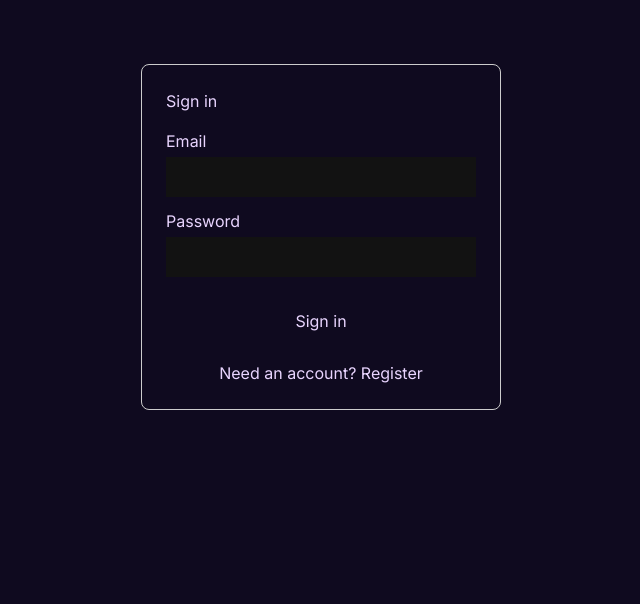
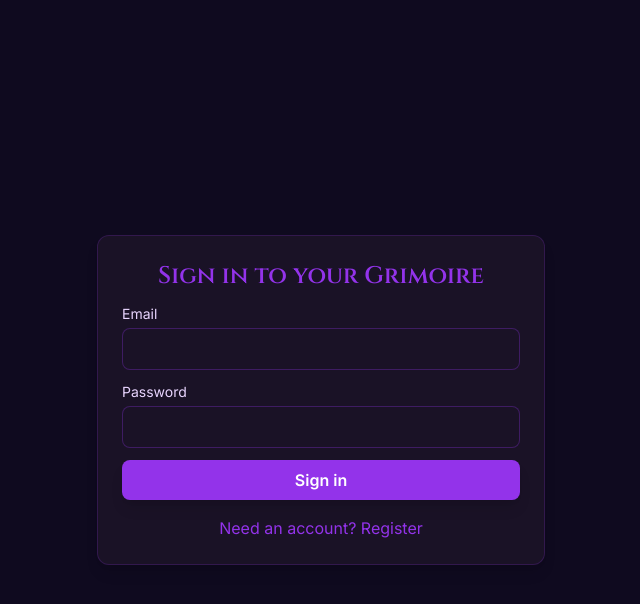
Before and after one commit to ind4skylivey/GRIMOIRE, a React (Create React App) app in the folder frontend/: page /login in a window 1280 px wide. Shown: the top 604 px of the page, without its empty margins (319-959 px from the left). Built offline with nearby package versions, Linux system fonts and the light colour scheme; no server answers.

Commit message:
[UI] Tailwind styling for auth/home and dnd list ordering

```diff
--- a/frontend/src/components/BoardList.tsx
+++ b/frontend/src/components/BoardList.tsx
@@ -97,6 +97,8 @@ const BoardList: React.FC = () => {
 
   const sensors = useSensors(useSensor(PointerSensor, { activationConstraint: { distance: 5 } }));
 
+  const sortLists = (ls: List[]) => [...ls].sort((a, b) => (a.position ?? 0) - (b.position ?? 0));
+
   const loadBoards = async () => {
     setLoading(true);
     setError(null);
@@ -117,7 +119,7 @@ const BoardList: React.FC = () => {
     setLoading(true);
     setError(null);
     try {
-      const fetchedLists = (await listLists(boardId)).sort((a, b) => a.position - b.position);
+      const fetchedLists = sortLists(await listLists(boardId));
       setLists(fetchedLists);
       const cardMap: Record<string, Card[]> = {};
       for (const lst of fetchedLists) {
@@ -178,7 +180,7 @@ const BoardList: React.FC = () => {
     if (!selectedBoard) return;
     try {
       const list = await createList(selectedBoard._id, listTitle);
-      setLists((prev) => [...prev, list]);
+      setLists((prev) => sortLists([...prev, list]));
       setCardsByList((prev) => ({ ...prev, [list._id]: [] }));
       setListTitle('');
       toast.success('Spell school added');
@@ -288,7 +290,8 @@ const BoardList: React.FC = () => {
     const prevState = lists;
     try {
       const updated = await updateList(selectedBoard!._id, activeId, { position: newPos });
-      setLists((prev) => prev.map((l) => (l._id === updated._id ? { ...l, position: updated.position } : l)));
+      setLists((prev) => sortLists(prev.map((l) => (l._id === updated._id ? { ...l, position: updated.position } : l))));
+      toast.success('Spell school reordered');
     } catch (e) {
       setError(getErrorMessage(e));
       setLists(prevState);
--- a/frontend/src/pages/HomePage.tsx
+++ b/frontend/src/pages/HomePage.tsx
@@ -18,21 +18,33 @@ const HomePage: React.FC = () => {
   };
 
   return (
-    <div style={{ maxWidth: 720, margin: '2rem auto', padding: '1rem' }}>
-      <h1>GRIMOIRE</h1>
-      <p>Enchant your workflow. Authenticated session active.</p>
-      <div style={{ padding: '0.75rem', border: '1px solid #ddd', borderRadius: 8, marginBottom: '1rem' }}>
+    <div className="min-h-screen bg-[color:var(--bg)] text-[color:var(--text)]">
+      <div className="max-w-6xl mx-auto px-4 py-8 space-y-4">
+        <div className="flex flex-col md:flex-row md:items-center md:justify-between gap-3">
+          <div>
+            <h1 className="font-display text-3xl text-primary">GRIMOIRE</h1>
+            <p className="text-sm opacity-80">Enchant your workflow. Authenticated session active.</p>
+          </div>
+          <button onClick={logout} className="glow-button w-full md:w-auto">
+            Logout
+          </button>
+        </div>
+
+        <div className="card-surface p-4 space-y-2">
           <p>
             Signed in as <strong>{user?.email}</strong> ({user?.role})
           </p>
-        <button onClick={logout}>Logout</button>
+          <div className="flex gap-2 items-center">
+            <button onClick={handleMe} className="glow-button">
+              Check /api/auth/me
+            </button>
+            {status && <span className="text-xs opacity-80">{status}</span>}
           </div>
-      <div>
-        <button onClick={handleMe}>Check /api/auth/me</button>
-        {status && <p style={{ marginTop: '0.5rem' }}>{status}</p>}
         </div>
+
         <SessionList />
         <BoardList />
+      </div>
     </div>
   );
 };
--- a/frontend/src/pages/LoginPage.tsx
+++ b/frontend/src/pages/LoginPage.tsx
@@ -3,6 +3,7 @@ import { useNavigate } from 'react-router-dom';
 import { useAuth } from '../useAuth';
 import ErrorBanner from '../components/ErrorBanner';
 import { getErrorMessage } from '../api/client';
+import clsx from 'clsx';
 
 const LoginPage: React.FC = () => {
   const { login, register } = useAuth();
@@ -32,47 +33,59 @@ const LoginPage: React.FC = () => {
   };
 
   return (
-    <div style={{ maxWidth: 360, margin: '4rem auto', padding: '1.5rem', border: '1px solid #ccc', borderRadius: 8 }}>
-      <h1 style={{ marginBottom: '1rem' }}>{mode === 'login' ? 'Sign in' : 'Create account'}</h1>
-      <form onSubmit={handleSubmit}>
-        <div style={{ marginBottom: '0.75rem' }}>
-          <label htmlFor="email">Email</label>
+    <div className="min-h-screen bg-[color:var(--bg)] flex items-center justify-center px-4">
+      <div className="card-surface max-w-md w-full p-6">
+        <h1 className="font-display text-2xl text-primary mb-3 text-center">
+          {mode === 'login' ? 'Sign in to your Grimoire' : 'Create your Grimoire'}
+        </h1>
+        <form onSubmit={handleSubmit} className="space-y-3">
+          <div>
+            <label className="block text-sm mb-1" htmlFor="email">
+              Email
+            </label>
             <input
               id="email"
               type="email"
               value={email}
               onChange={(e) => setEmail(e.target.value)}
-            style={{ width: '100%', padding: '0.5rem', marginTop: '0.25rem' }}
+              className="w-full rounded-lg bg-surface border border-primary/30 px-3 py-2"
               required
             />
           </div>
-        <div style={{ marginBottom: '0.75rem' }}>
-          <label htmlFor="password">Password</label>
+          <div>
+            <label className="block text-sm mb-1" htmlFor="password">
+              Password
+            </label>
             <input
               id="password"
               type="password"
               minLength={8}
               value={password}
               onChange={(e) => setPassword(e.target.value)}
-            style={{ width: '100%', padding: '0.5rem', marginTop: '0.25rem' }}
+              className="w-full rounded-lg bg-surface border border-primary/30 px-3 py-2"
               required
             />
           </div>
           <ErrorBanner message={error} />
-        <button type="submit" disabled={loading} style={{ width: '100%', padding: '0.75rem', marginTop: '0.5rem' }}>
+          <button
+            type="submit"
+            disabled={loading}
+            className={clsx('glow-button w-full', loading && 'opacity-80')}
+          >
             {loading ? 'Please wait…' : mode === 'login' ? 'Sign in' : 'Register'}
           </button>
         </form>
-      <div style={{ marginTop: '1rem', textAlign: 'center' }}>
+        <div className="mt-4 text-center">
           {mode === 'login' ? (
-          <button type="button" onClick={() => setMode('register')}>
+            <button type="button" onClick={() => setMode('register')} className="text-primary">
               Need an account? Register
             </button>
           ) : (
-          <button type="button" onClick={() => setMode('login')}>
+            <button type="button" onClick={() => setMode('login')} className="text-primary">
               Have an account? Sign in
             </button>
           )}
+        </div>
       </div>
     </div>
   );
```
Lines whose indentation alone changed are shown as unchanged.
